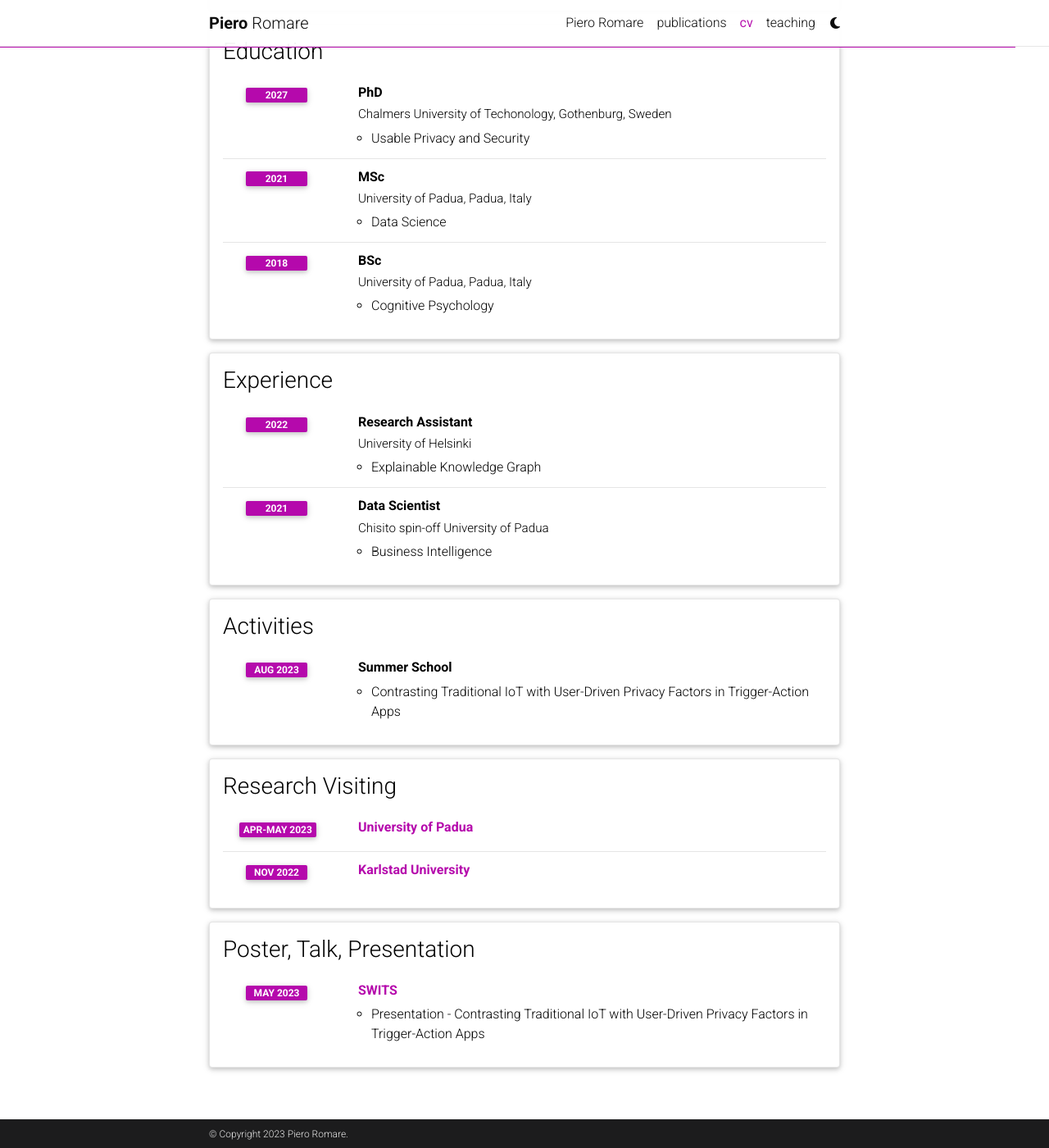
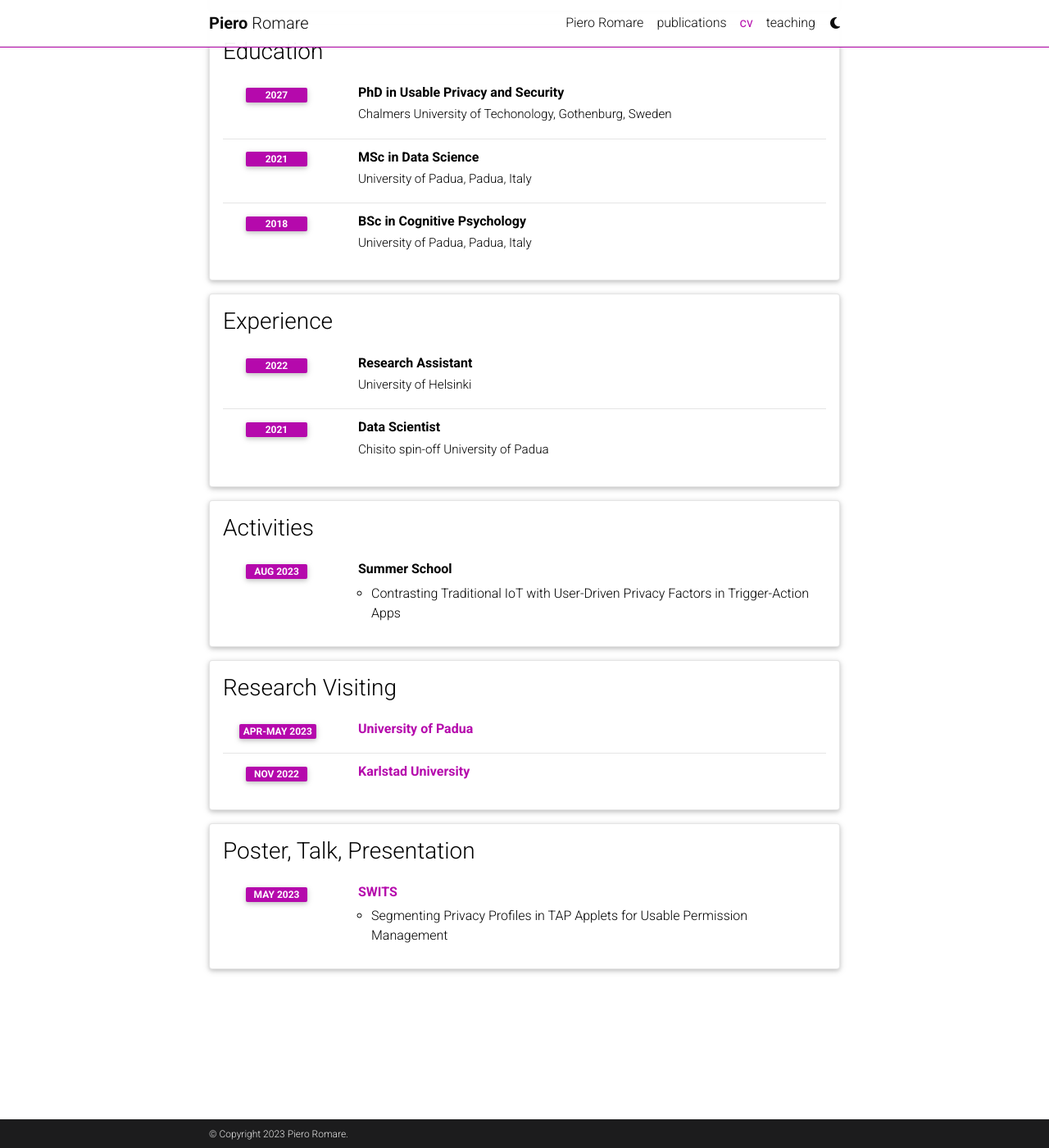
Before and after one commit to pieroromare/pieroromare.github.io, a Jekyll site: the page built from _pages/cv.md, in a window 1280 px wide and 1400 px high, scrolled down 364 px. Shown: the whole window at 82% size. Built offline with Jekyll 4.4.1, drawn with Linux system fonts in a browser that asks for light colours; comment, search, counter and statistics services are not loaded; a style sheet for code colours, icons or effects is not loaded.

Commit message:
Update cv.yml

```diff
--- a/_data/cv.yml
+++ b/_data/cv.yml
@@ -11,24 +11,20 @@
 - title: Education
   type: time_table
   contents:
-    - title: PhD
+    - title: PhD in Usable Privacy and Security
       institution: Chalmers University of Techonology, Gothenburg, Sweden
       department: Department of Computer Science and Engineering
       year: 2027
-      description:
-        - Usable Privacy and Security
-    - title: MSc
+
+    - title: MSc in Data Science
       institution: University of Padua, Padua, Italy
       department: Department of Mathematics
       year: 2021
-      description:
-        - Data Science
-    - title: BSc
+
+    - title: BSc in Cognitive Psychology
       institution: University of Padua, Padua, Italy
       department: Department of General Psychology
       year: 2018
-      description:
-        - Cognitive Psychology
 
 - title: Experience
   type: time_table
@@ -36,14 +32,10 @@
     - title: Research Assistant
       institution: University of Helsinki
       year: 2022
-      description:
-        - Explainable Knowledge Graph
 
     - title: Data Scientist
       institution: Chisito spin-off University of Padua
       year: 2021
-      description:
-        - Business Intelligence
 
 - title: Activities
   type: time_table
@@ -68,4 +60,4 @@
     - title: <a href="https://sola.kau.se/swits/en/">SWITS</a>
       year: May 2023
       description:
-        - Presentation - Contrasting Traditional IoT with User-Driven Privacy Factors in Trigger-Action Apps
+        - Segmenting Privacy Profiles in TAP Applets for Usable Permission Management
```
